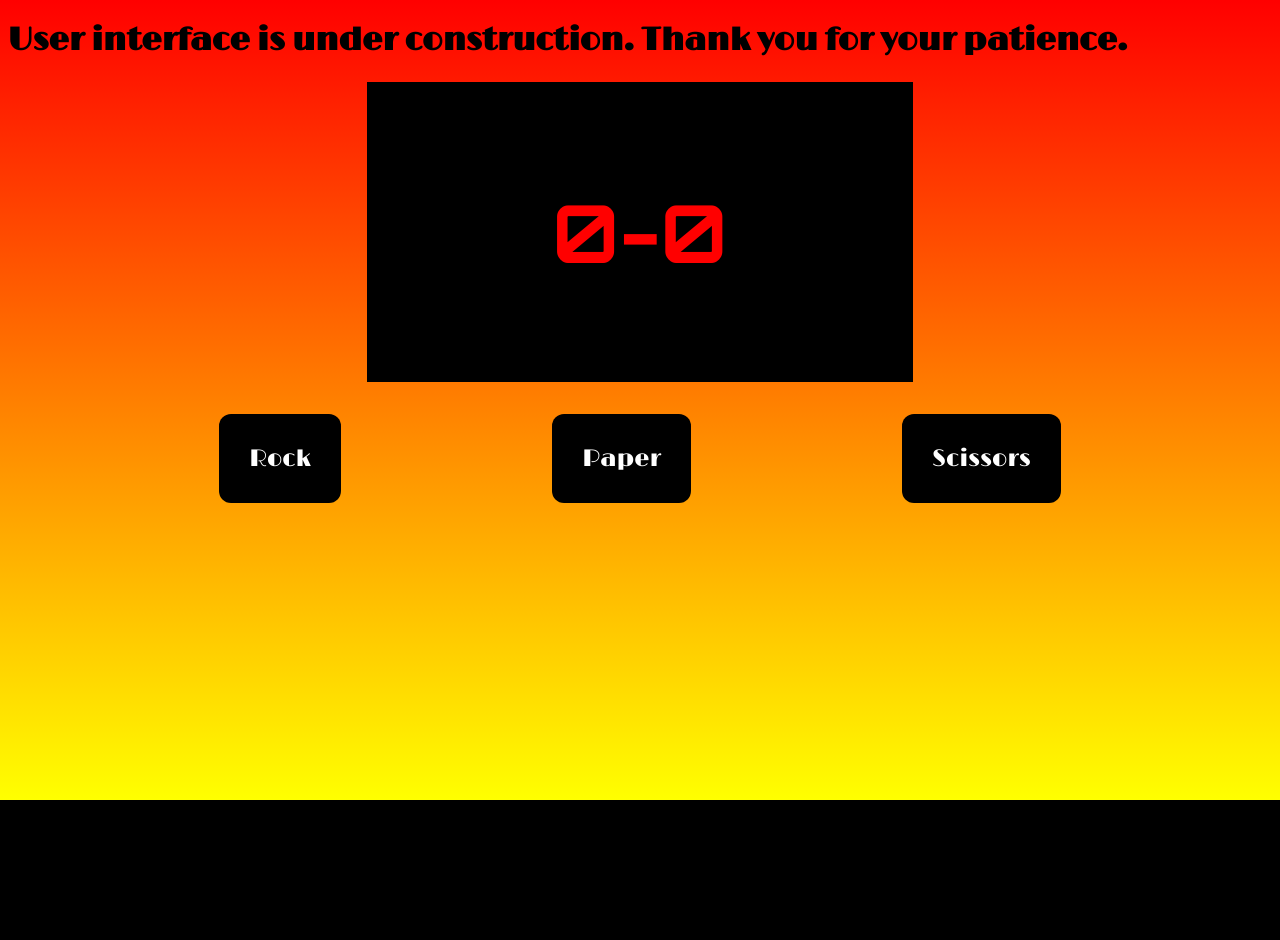
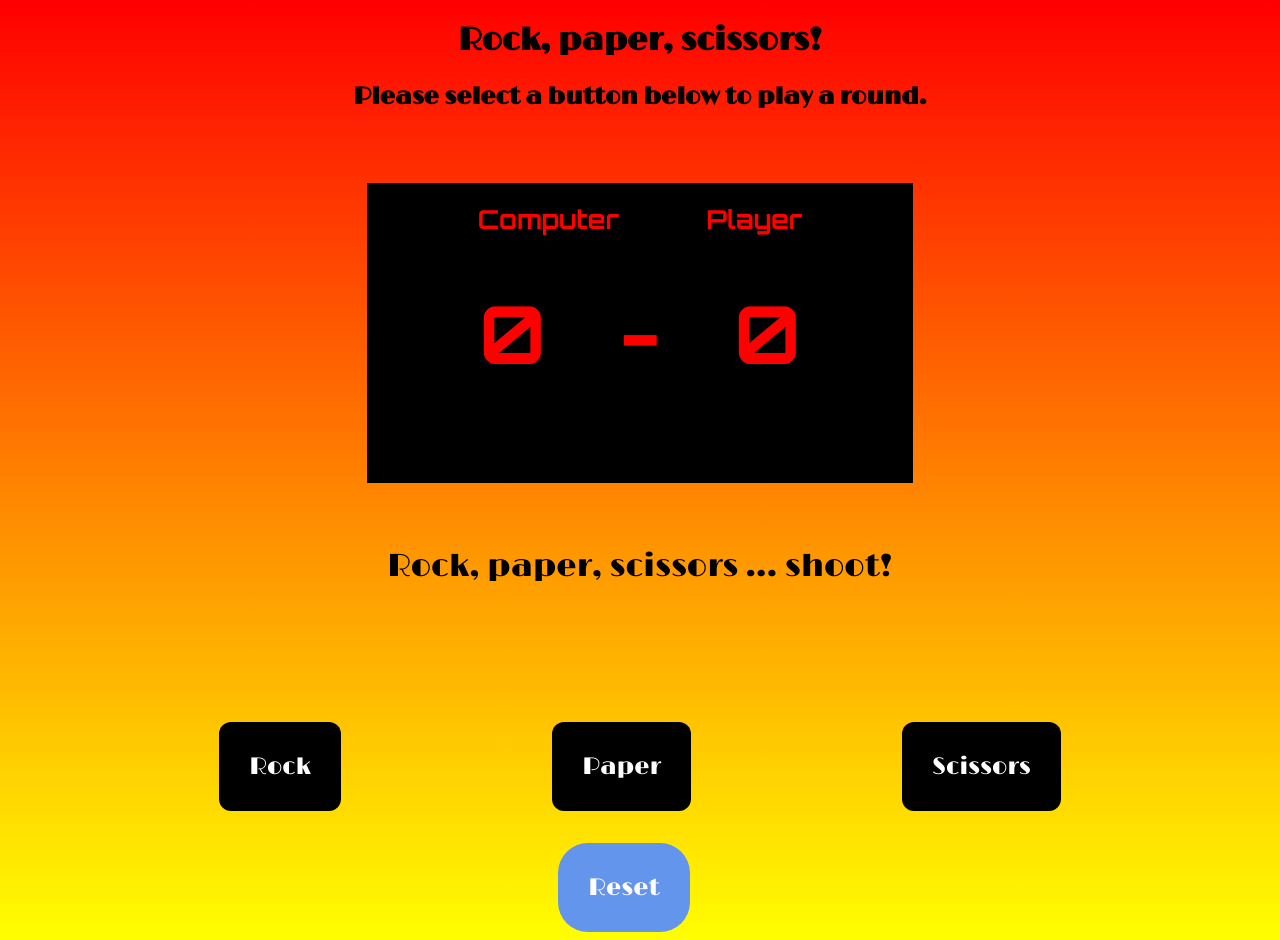
Before and after one commit to Sunnfast/UI-rock-paper-scissors, a PHP site: page / in a window 1280 px wide. Before the commit the page ends 800 px from the top, so only its background shows below. Run offline with PHP 8.4, Linux system fonts and the light colour scheme.

Commit message:
finished the required objectives: functioning scoreboards and added DOM manipulation methods for all previous console.log. Began to implement a reset button.

```diff
--- a/index.html
+++ b/index.html
@@ -1,5 +1,6 @@
 <!DOCTYPE html>
 <html>
+
 <div id = "gradient">
 <head>
     <title> Rock, Paper, Scissors!</title>
@@ -15,7 +16,9 @@
 
 </head>
 <body>
-<h1>User interface is under construction. Thank you for your patience.</h1>
+<h1>Rock, paper, scissors!</h1>
+<h2>Please select a button below to play a round.</h2>
+
 
 <!--scoreboard-->
 <div id ="scoreboard"
@@ -23,22 +26,36 @@ class = "scoreboard">
     <div id = "scoreboard-block">
 
         <p id = "scoreboardComputer"></p>
-        <p>-</p>
+        <p>&nbsp; &nbsp;-&nbsp; &nbsp;</p>
         <p id = "scoreboardPlayer"></p>
+
+        <div id = "scoreboardNames">
+            Computer &nbsp; &nbsp; &nbsp; &nbsp; &nbsp;
+            Player
+        </div>
 
     </div>
 
 
 
+
 </div>
+<p id = "displayText">
+
+</p>
+<br>
+<br>
+<p id = "outcomeText">
+
+</p>
 
 <!-- selection buttons-->
 <div id = "buttons">
-    <button type="button"
+    <button type = "button"
     id = "rock-btn"
     class = "choice-btn">Rock</button>
 
-    <button type="button"
+    <button type = "button"
     id = "paper-btn"
     class = "choice-btn">Paper</button>
 
@@ -48,6 +65,12 @@ class = "scoreboard">
 
 </div>
 
+<div id = "reset">
+    <button type = "button"
+    id = "reset-btn"
+    class = "choice-btn">Reset</button>
+
+</div>
 
 </body>
 </div>
--- a/script.js
+++ b/script.js
@@ -1,8 +1,13 @@
-// buttons
+// buttons & choices
 let playerScore = 0;
 let computerScore = 0;
+let outcomeFlavorText = ''
+let display = "Rock, paper, scissors ... shoot!"
 
-scoreboardUpdate()
+
+// gameplay loop functions
+scoreboardUpdate();
+displayTextPlace();
 
 const rockB = document.querySelector('#rock-btn');
 rockB.addEventListener('click', () => {
@@ -11,6 +16,16 @@ rockB.addEventListener('click', () => {
         let computerSelection = computerPlay();
         playRound(playerSelection, computerSelection);
         scoreboardUpdate();
+        roundOutcome();
+        if (playerScore == 5 || computerScore == 5) {
+            gameOutcome(playerScore, computerScore);
+            displayTextPlace();
+
+            // disables the buttons once game is over
+            document.getElementById("rock-btn").disabled = true;
+            document.getElementById("paper-btn").disabled = true;
+            document.getElementById("scissors-btn").disabled = true;
+        }
 });
 
 const paperB = document.querySelector('#paper-btn');
@@ -19,6 +34,17 @@ paperB.addEventListener('click', () => {
         computerPlay()
         let computerSelection = computerPlay();
         playRound(playerSelection, computerSelection);
+        scoreboardUpdate();
+        roundOutcome();
+        if (playerScore == 5 || computerScore == 5) {
+            gameOutcome(playerScore, computerScore);
+            displayTextPlace();
+
+            // disables the buttons once game is over
+            document.getElementById("rock-btn").disabled = true;
+            document.getElementById("paper-btn").disabled = true;
+            document.getElementById("scissors-btn").disabled = true;
+        }
 });
 
 const scissorsB = document.querySelector('#scissors-btn');
@@ -27,77 +53,61 @@ scissorsB.addEventListener('click', () => {
         computerPlay()
         let computerSelection = computerPlay();
         playRound(playerSelection, computerSelection);
+        scoreboardUpdate();
+        roundOutcome();
+        if (playerScore == 5 || computerScore == 5) {
+            gameOutcome(playerScore, computerScore);
+            displayTextPlace();
+
+            // disables the buttons once game is over
+            document.getElementById("rock-btn").disabled = true;
+            document.getElementById("paper-btn").disabled = true;
+            document.getElementById("scissors-btn").disabled = true;
+        }
 });
 
-// experimental script
+// reset button
+const resetB = document.querySelector("#reset-btn");
+resetB.addEventListener('click', () => {
+    if (computerScore > 0 || playerScore > 0) {
+        computerScore - computerScore;
+        playerScore - playerScore;
+    }
 
 
 
-function scoreboardUpdate() {
-    document.getElementById("scoreboardComputer").innerHTML = computerScore;
-    document.getElementById("scoreboardPlayer").innerHTML = playerScore;
+});
+
+// general display/game outcome text
+function displayTextPlace() {
+    document.getElementById("displayText").innerText = display;
 }
 
 
-// JS script for game begins here
+// update scoreboard
 
+function scoreboardUpdate() {
+    document.getElementById("scoreboardComputer").innerText = computerScore;
+    document.getElementById("scoreboardPlayer").innerText= playerScore;
+}
 
+// update round outcome flavor text
+function roundOutcome() {
+    document.getElementById("outcomeText").innerText = outcomeFlavorText
+}
 
+    // calculates who wins via who gets five wins first
+    function gameOutcome(playerScore, computerScore) {
+            if (playerScore > computerScore) {
+                display = 'You won the best out of five games with a total of' + playerScore + '!';
 
-    game()
+            } else if (playerScore < computerScore) {
+                display = 'Too bad! You lost the best of five games, better luck next time!';
 
-    function game() {
-
-        // full gameplay 'loop': plays five times
-        //let computerSelection = computerPlay();
-        //let playerSelection = playerPlay();
-        //playRound(playerSelection, computerSelection);
-        //keepScore(playerScore, computerScore);
-
-        //computerSelection = computerPlay();
-        //playerSelection = playerPlay();
-        //playRound(playerSelection, computerSelection);
-        //keepScore(playerScore, computerScore);
-
-        //computerSelection = computerPlay();
-        //playerSelection = playerPlay();
-        //playRound(playerSelection, computerSelection);
-        //keepScore(playerScore, computerScore);
-
-        //computerSelection = computerPlay();
-        //playerSelection = playerPlay();
-        //playRound(playerSelection, computerSelection);
-        //keepScore(playerScore, computerScore);
-
-        //computerSelection = computerPlay();
-        //playerSelection = playerPlay();
-        //playRound(playerSelection, computerSelection);
-        //keepScore(playerScore, computerScore);
-
-        // gives the final score of the game
-        gameOutcome(playerScore, computerScore);
-
+            }
+        // return playerScore, computerScore
 
     }
-
-    // calculates who wins the best of five
-    function gameOutcome(playerScore, computerScore) {
-            if (playerScore > computerScore) {
-                console.log('You won the best out of five games with a total of' + playerScore + '!');
-
-            } else if (playerScore < computerScore) {
-                console.log('Too bad! You lost the best of five games, better luck next time!');
-
-            } else if (playerScore == computerScore) {
-                console.log('A tie! This is pretty rare.');
-            }
-    }
-
-    // keeps score during the game
-    function keepScore(playerScore, computerScore) {
-        console.log('You have currently won '+ playerScore + ' games, and the computer has won ' + computerScore + ' games.')
-    }
-
 
     //assigns the computer a pick for the game
     function computerPlay() {
@@ -122,14 +132,14 @@ function scoreboardUpdate() {
 
             // vs player picking rock
             if (playerSelection === "rock") {
-                console.log(`Draw! Unsurprisingly, ${playerSelection} against ${computerSelection} does absolutely nothing!`);
+                outcomeFlavorText = `Draw!`;
             // vs player picking paper
             } else if (playerSelection === "paper") {
-                console.log(`You win because ${playerSelection} beats ${computerSelection}!`);
+                outcomeFlavorText = `You win, because ${playerSelection} beats ${computerSelection}!`;
                 playerScore++
             // vs player picking scissors
             } else if (playerSelection === "scissors") {
-                console.log(`You lose because ${computerSelection} beats ${playerSelection}!`);
+                outcomeFlavorText = `You lose, because ${computerSelection} beats ${playerSelection}!`;
                 computerScore++
             }
         }
@@ -138,14 +148,14 @@ function scoreboardUpdate() {
         else if (computerSelection === "paper") {
             // vs player picking paper
             if (playerSelection === "paper") {
-                console.log(`Draw! Unsurprisingly, ${playerSelection} against ${computerSelection} does absolutely nothing!`);
+                outcomeFlavorText = `Draw!`;
             // vs player picking scissors
             } else if (playerSelection === "scissors") {
-                console.log(`You win because ${playerSelection} beats ${computerSelection}!`);
+                outcomeFlavorText = `You win, because ${playerSelection} beats ${computerSelection}!`;
                 playerScore++
             // vs player picking rock
             } else if (playerSelection === "rock") {
-                console.log(`You lose because ${computerSelection} beats ${playerSelection}!`);
+                outcomeFlavorText = `You lose, because ${computerSelection} beats ${playerSelection}!`;
                 computerScore++
             }
 
@@ -155,14 +165,14 @@ function scoreboardUpdate() {
         else if (computerSelection === "scissors") {
             // vs player picking scissors
             if (playerSelection === "scissors") {
-                console.log(`Draw! Unsurprisingly, ${playerSelection} against ${computerSelection} does absolutely nothing!`);
+                outcomeFlavorText = `Draw!`;
             // vs player picking rock
             } else if (playerSelection === "rock") {
-                console.log(`You win because ${playerSelection} beats ${computerSelection}!`);
+                outcomeFlavorText = `You win, because ${playerSelection} beats ${computerSelection}!`;
                 playerScore++
             // vs player picking paper
             } else if (playerSelection === "paper") {
-                console.log(`You lose because ${computerSelection} beats ${playerSelection}!`);
+                outcomeFlavorText = `You lose, because ${computerSelection} beats ${playerSelection}!`;
                 computerScore++
             }
 
--- a/styles.css
+++ b/styles.css
@@ -5,16 +5,35 @@ html{
     background-image: linear-gradient(red, yellow);
     background-size: cover;
     background-repeat: no-repeat;
-    height: 100%;
+    height: auto;
     font-family: 'Limelight', cursive;
 
 }
+
+h1, h2 {
+    display:flex;
+    justify-content: center;
+}
+
+h2 {
+    margin-bottom: 3em;
+}
+
+/* display and game outcome text */
+
+#displayText {
+    display: flex;
+    justify-content: center;
+    font-size: 2em;
+}
+
 
 /* scoreboard styling */
 #scoreboard {
     display: flex;
     justify-content: center;
     padding-bottom: 2rem;
+
 
 }
 
@@ -28,6 +47,21 @@ html{
     border: 20px solid black;
     width: 40%;
     height: auto;
+
+}
+
+#scoreboardNames {
+    display: flex;
+    position: absolute;
+    justify-content: space-around;
+    font-size: 26px;
+}
+
+/*outcome text */
+#outcomeText {
+    display: flex;
+    justify-content: center;
+    font-size: 2em;
 }
 
 
@@ -77,3 +111,15 @@ html{
 
 
 }
+
+#reset-btn {
+    border-radius: 30px;
+    background-color: cornflowerblue;
+}
+
+#reset {
+    margin-top: 2em;
+    display: flex;
+    justify-content: space-evenly;
+    padding-right: 2em;
+}
```
Also changed, not shown: README.md.
